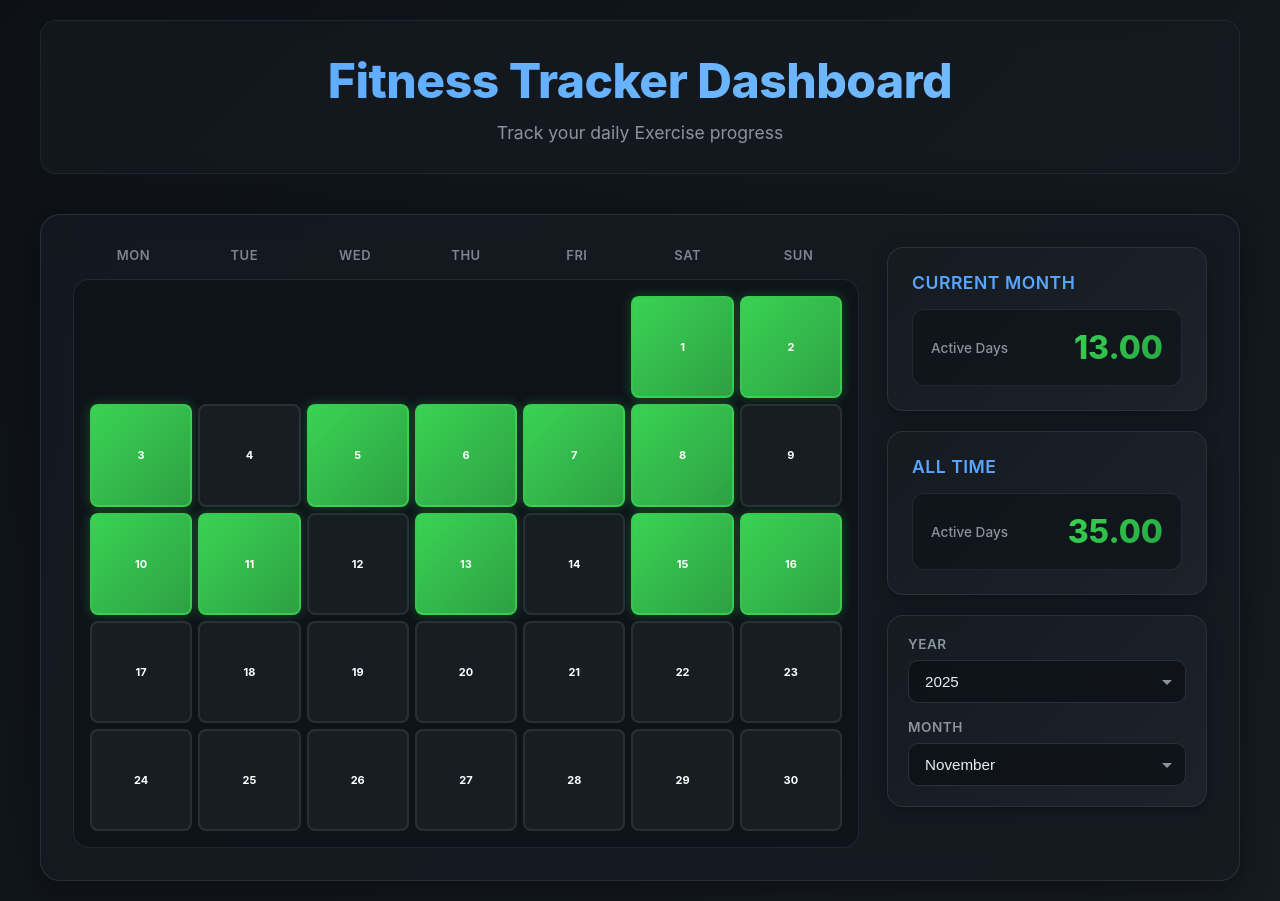
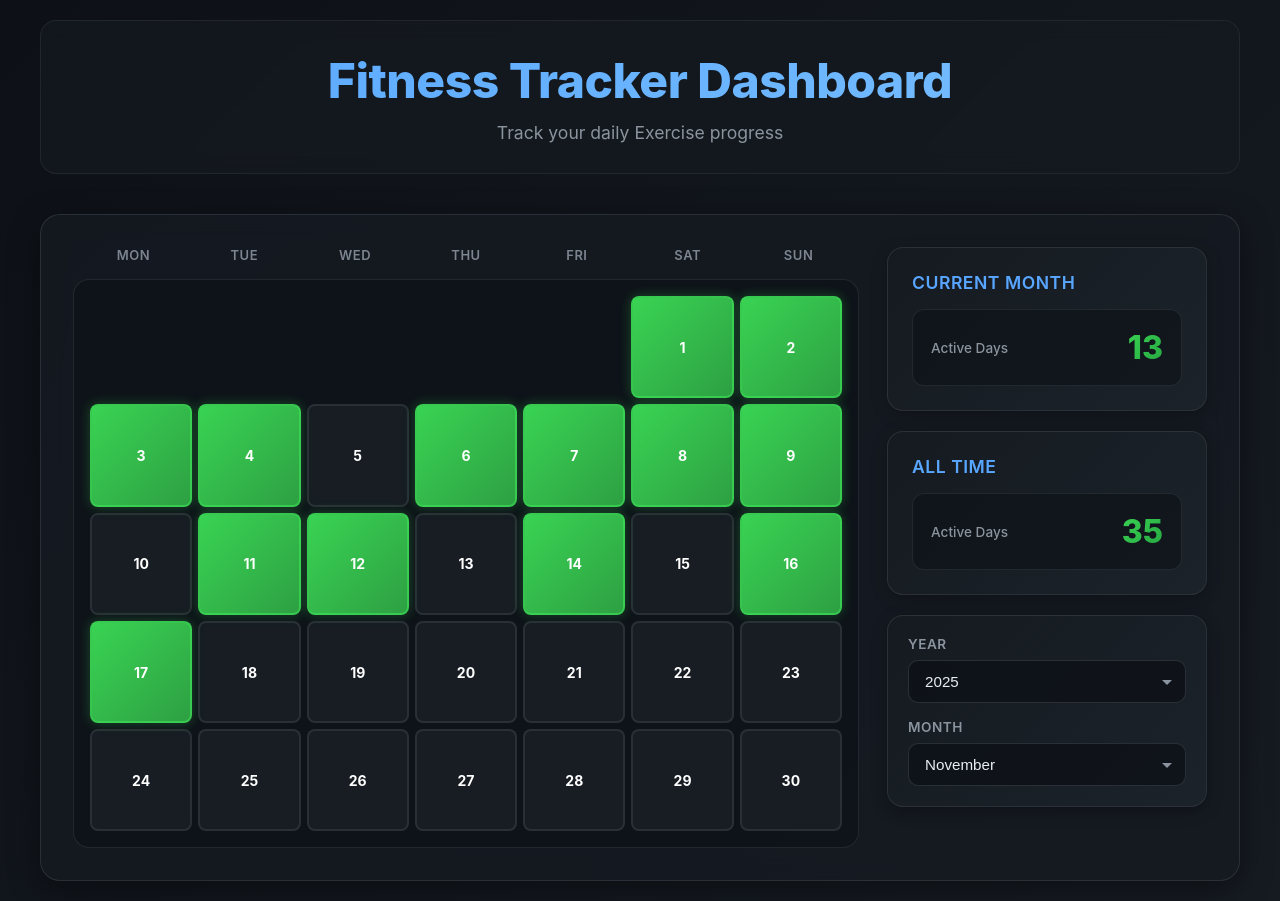
Before and after one commit to vincent-sjh/Tracker_for_Vincent, a plain HTML site: page index.html in a window 1280 px wide. Drawn offline with Linux system fonts and the light colour scheme.

Commit message:
refactor(fitnessData): change data structure from object to array and update rendering logic

```diff
--- a/index.html
+++ b/index.html
@@ -138,28 +138,19 @@
             opacity: 1;
         }
 
-        /* Exercise Color Scheme - Enhanced */
-        .exercise-0 {
-            background: rgba(48, 54, 61, 0.3);
-            border-color: rgba(139, 148, 158, 0.15);
-        }
-        .exercise-1 {
-            background: linear-gradient(135deg, #0e4429 0%, #0a3320 100%);
-            border-color: rgba(57, 211, 83, 0.3);
-        }
-        .exercise-2 {
-            background: linear-gradient(135deg, #006d32 0%, #005429 100%);
-            border-color: rgba(57, 211, 83, 0.4);
-        }
-        .exercise-3 {
-            background: linear-gradient(135deg, #26a641 0%, #1f8838 100%);
-            border-color: rgba(57, 211, 83, 0.5);
-        }
-        .exercise-4 {
+        /* Active logged day - solid green color */
+        .exercise-active {
             background: linear-gradient(135deg, #39d353 0%, #2ea043 100%);
             border-color: rgba(57, 211, 83, 0.7);
             box-shadow: 0 0 12px rgba(57, 211, 83, 0.3);
         }
+
+        /* Inactive day - muted gray */
+        .exercise-inactive {
+            background: rgba(48, 54, 61, 0.3);
+            border-color: rgba(139, 148, 158, 0.15);
+        }
+
 
         /* Sidebar */
         .sidebar {
--- a/script.js
+++ b/script.js
@@ -1,41 +1,41 @@
-// Fitness Data - Modify this object to update your tracking data
-const fitnessData = {
-  "2025-09-12": { exercise: 10},
-  "2025-09-14": { exercise: 10},
-  "2025-09-15": { exercise: 10},
-  "2025-09-17": { exercise: 10},
-  "2025-09-18": { exercise: 10},
-  "2025-09-19": { exercise: 10},
-  "2025-09-20": { exercise: 10},
-  "2025-09-23": { exercise: 10},
-  "2025-09-24": { exercise: 10},
-  "2025-09-25": { exercise: 10},
-  "2025-09-28": { exercise: 10},
-  "2025-10-10": { exercise: 10},
-  "2025-10-11": { exercise: 10},
-  "2025-10-12": { exercise: 10},
-  "2025-10-15": { exercise: 10},
-  "2025-10-16": { exercise: 10},
-  "2025-10-17": { exercise: 10},
-  "2025-10-19": { exercise: 10},
-  "2025-10-21": { exercise: 10},
-  "2025-10-22": { exercise: 10},
-  "2025-10-29": { exercise: 10},
-  "2025-10-30": { exercise: 10},
-  "2025-11-01": { exercise: 10},
-  "2025-11-02": { exercise: 10},
-  "2025-11-03": { exercise: 10},
-  "2025-11-04": { exercise: 10},
-  "2025-11-06": { exercise: 10},
-  "2025-11-07": { exercise: 10},
-  "2025-11-08": { exercise: 10},
-  "2025-11-09": { exercise: 10},
-  "2025-11-11": { exercise: 10},
-  "2025-11-12": { exercise: 10},
-  "2025-11-14": { exercise: 10},
-  "2025-11-16": { exercise: 10},
-  "2025-11-17": { exercise: 10},
-};
+// Fitness Data - Only dates matter now
+const fitnessData = [
+  "2025-09-12",
+  "2025-09-14",
+  "2025-09-15",
+  "2025-09-17",
+  "2025-09-18",
+  "2025-09-19",
+  "2025-09-20",
+  "2025-09-23",
+  "2025-09-24",
+  "2025-09-25",
+  "2025-09-28",
+  "2025-10-10",
+  "2025-10-11",
+  "2025-10-12",
+  "2025-10-15",
+  "2025-10-16",
+  "2025-10-17",
+  "2025-10-19",
+  "2025-10-21",
+  "2025-10-22",
+  "2025-10-29",
+  "2025-10-30",
+  "2025-11-01",
+  "2025-11-02",
+  "2025-11-03",
+  "2025-11-04",
+  "2025-11-06",
+  "2025-11-07",
+  "2025-11-08",
+  "2025-11-09",
+  "2025-11-11",
+  "2025-11-12",
+  "2025-11-14",
+  "2025-11-16",
+  "2025-11-17",
+];
 
 class FitnessTracker {
   constructor() {
@@ -49,7 +49,7 @@ class FitnessTracker {
   init() {
     this.setupYearSelector();
     this.setupMonthSelector();
-    this.renderHeatmaps();
+    this.renderHeatmap();
     this.updateStats();
     this.setupTooltips();
   }
@@ -57,11 +57,11 @@ class FitnessTracker {
   // Get all available years from data
   getAvailableYears() {
     const years = new Set();
-    Object.keys(this.data).forEach((dateStr) => {
+    this.data.forEach((dateStr) => {
       const [year] = dateStr.split("-").map(Number);
       years.add(year);
     });
-    return Array.from(years).sort((a, b) => b - a); // Sort descending (newest first)
+    return Array.from(years).sort((a, b) => b - a);
   }
 
   // Setup year selector
@@ -69,10 +69,8 @@ class FitnessTracker {
     const yearSelect = document.getElementById("year-select");
     const availableYears = this.getAvailableYears();
 
-    // Clear existing options
     yearSelect.innerHTML = "";
 
-    // Create year options
     availableYears.forEach((year) => {
       const option = document.createElement("option");
       option.value = year;
@@ -85,31 +83,28 @@ class FitnessTracker {
       yearSelect.appendChild(option);
     });
 
-    // Add event listener
     yearSelect.addEventListener("change", (e) => {
       this.currentYear = parseInt(e.target.value);
 
-      // Reset to first available month of the new year
       const availableMonths = this.getAvailableMonths();
       if (availableMonths.length > 0) {
         this.currentMonth = availableMonths[0];
       }
 
-      // Re-setup month selector and re-render
       this.setupMonthSelector();
-      this.renderHeatmaps();
+      this.renderHeatmap();
       this.updateStats();
       this.setupTooltips();
     });
   }
 
-  // Get available months from data
+  // Get available months from data for current year
   getAvailableMonths() {
     const months = new Set();
-    Object.keys(this.data).forEach((dateStr) => {
+    this.data.forEach((dateStr) => {
       const [year, month] = dateStr.split("-").map(Number);
       if (year === this.currentYear) {
-        months.add(month - 1); // JavaScript月份是0-based (0=Jan, 11=Dec)
+        months.add(month - 1); // Convert to 0-based month
       }
     });
     return Array.from(months).sort((a, b) => a - b);
@@ -120,19 +115,16 @@ class FitnessTracker {
     const monthSelect = document.getElementById("month-select");
     const availableMonths = this.getAvailableMonths();
 
-    // Hide all options first
     Array.from(monthSelect.options).forEach((option) => {
       option.style.display = "none";
       option.disabled = true;
     });
 
-    // Show only available months for current year
     availableMonths.forEach((monthIndex) => {
       monthSelect.options[monthIndex].style.display = "block";
       monthSelect.options[monthIndex].disabled = false;
     });
 
-    // Set first available month as current if current month has no data
     if (
       !availableMonths.includes(this.currentMonth) &&
       availableMonths.length > 0
@@ -140,16 +132,13 @@ class FitnessTracker {
       this.currentMonth = availableMonths[0];
     }
 
-    // Set current month as selected
     if (availableMonths.includes(this.currentMonth)) {
       monthSelect.value = this.currentMonth;
     }
 
-    // Add event listener (remove existing ones first)
     const newMonthSelect = monthSelect.cloneNode(true);
     monthSelect.parentNode.replaceChild(newMonthSelect, monthSelect);
 
-    // Re-setup available months display
     Array.from(newMonthSelect.options).forEach((option) => {
       option.style.display = "none";
       option.disabled = true;
@@ -164,59 +153,26 @@ class FitnessTracker {
 
     newMonthSelect.addEventListener("change", (e) => {
       this.currentMonth = parseInt(e.target.value);
-      this.renderHeatmaps();
+      this.renderHeatmap();
       this.updateStats();
       this.setupTooltips();
     });
   }
 
-  // Get score level (0-4) based on value (0-10)
-  getScoreLevel(value) {
-    if (value === 0) return 0;
-    if (value <= 2) return 1;
-    if (value <= 4) return 2;
-    if (value <= 7) return 3;
-    return 4;
+  // Calculate day of week
+  getDayOfWeek(year, month, day) {
+    const date = new Date(year, month, day);
+    const dayOfWeek = date.getDay();
+    return dayOfWeek === 0 ? 7 : dayOfWeek;
   }
 
-  // Generate dates for a specific month
-  generateMonthDates(year, month) {
-    const dates = [];
-    const daysInMonth = new Date(year, month + 1, 0).getDate();
-
-    for (let day = 1; day <= daysInMonth; day++) {
-      dates.push(new Date(year, month, day));
-    }
-
-    return dates;
-  }
-
-  // Calculate day of week using reference date: 2025-09-07 is Sunday
-  getDayOfWeek(year, month, day) {
-    // IMPORTANT: JavaScript Date constructor uses 0-based months
-    // So month parameter here is already 0-based (0=Jan, 1=Feb, ..., 8=Sep)
-    const referenceDate = new Date(2025, 8, 7); // 2025-09-07 (September 7, 2025) - Sunday
-    const targetDate = new Date(year, month, day); // month is already 0-based
-
-    // Calculate difference in days
-    const timeDiff = targetDate.getTime() - referenceDate.getTime();
-    const daysDiff = Math.floor(timeDiff / (1000 * 60 * 60 * 24));
-
-    // Reference date (Sept 7, 2025) is Sunday
-    // Get day of week (0 = Sunday, 1 = Monday, ..., 6 = Saturday)
-    let standardDayOfWeek = ((daysDiff % 7) + 7) % 7;
-
-    // Convert to our Monday-first system (Monday=1, ..., Sunday=7)
-    if (standardDayOfWeek === 0) {
-      return 7; // Sunday
-    } else {
-      return standardDayOfWeek; // Monday=1, Tuesday=2, ..., Saturday=6
-    }
-  }
-
-  // Format date as YYYY-MM-DD
+  // Format date as YYYY-MM-DD (fix timezone issue)
   formatDate(date) {
-    return date.toISOString().split("T")[0];
+    // Pad month and day with leading zeros
+    const year = date.getFullYear();
+    const month = String(date.getMonth() + 1).padStart(2, "0");
+    const day = String(date.getDate()).padStart(2, "0");
+    return `${year}-${month}-${day}`;
   }
 
   // Get day name
@@ -229,9 +185,14 @@ class FitnessTracker {
     return date.toLocaleDateString("en-US", { month: "short" });
   }
 
-  // Render a single heatmap for the current month
-  renderHeatmap(containerId, type) {
-    const container = document.getElementById(containerId);
+  // Check if date exists in data
+  isDateLogged(dateStr) {
+    return this.data.includes(dateStr);
+  }
+
+  // Render exercise heatmap for the current month
+  renderHeatmap() {
+    const container = document.getElementById("exercise-heatmap");
     container.innerHTML = "";
 
     const daysInMonth = new Date(
@@ -240,90 +201,42 @@ class FitnessTracker {
       0,
     ).getDate();
 
-    // Calculate what day of the week the 1st falls on using our reference date
     const startDayOfWeek = this.getDayOfWeek(
       this.currentYear,
       this.currentMonth,
       1,
     );
 
-    // Calculate how many empty cells we need before the 1st
     const emptyCellsBefore = startDayOfWeek - 1;
-
-    // Calculate total rows needed
     const totalCells = emptyCellsBefore + daysInMonth;
     const totalRows = Math.ceil(totalCells / 7);
 
-    // Create grid with proper number of cells
     for (let i = 0; i < totalRows * 7; i++) {
       const cell = document.createElement("div");
       cell.className = "heatmap-cell";
 
-      // Calculate the day of month for this position
       const dayOfMonth = i - emptyCellsBefore + 1;
 
       if (dayOfMonth >= 1 && dayOfMonth <= daysInMonth) {
-        // Valid day in the month
         const date = new Date(this.currentYear, this.currentMonth, dayOfMonth);
         const dateStr = this.formatDate(date);
 
-        // Adjust date string by adding one day to match fitnessData format
-        const adjustedDate = new Date(
-          this.currentYear,
-          this.currentMonth,
-          dayOfMonth + 1,
-        );
-        const adjustedDateStr = this.formatDate(adjustedDate);
-        const dayData = this.data[adjustedDateStr];
-
-        let value = 0;
-        if (dayData) {
-          if (type === "overall") {
-            value = Math.round(
-              (dayData.exercise + dayData.calorie + dayData.discipline) / 3,
-            );
-          } else {
-            value = dayData[type] || 0;
-          }
-
-          // Fill with color based on score level
-          cell.classList.add(`${type}-${this.getScoreLevel(value)}`);
-
-          // Set data attributes for tooltip
-          cell.dataset.exercise = dayData.exercise;
-          cell.dataset.calorie = dayData.calorie;
-          cell.dataset.discipline = dayData.discipline;
-          cell.dataset.overall = Math.round(
-            (dayData.exercise + dayData.calorie + dayData.discipline) / 3,
-          );
+        // Check if date is logged
+        if (this.isDateLogged(dateStr)) {
+          cell.classList.add("exercise-active");
+          cell.dataset.logged = "true";
         } else {
-          // No data for this day - show empty state with border only
-          cell.classList.add(`${type}-0`);
-          cell.dataset.exercise = 0;
-          cell.dataset.calorie = 0;
-          cell.dataset.discipline = 0;
-          cell.dataset.overall = 0;
+          cell.classList.add("exercise-inactive");
+          cell.dataset.logged = "false";
         }
 
-        // Set common data attributes
         cell.dataset.date = dateStr;
-        cell.dataset.value = value;
-        cell.dataset.type = type;
         cell.dataset.dayName = this.getDayName(date);
         cell.dataset.monthName = this.getMonthName(date);
         cell.dataset.day = dayOfMonth;
 
-        // Add day number display
         cell.textContent = dayOfMonth;
-        cell.style.fontSize = "11px";
-        cell.style.fontWeight = "bold";
-        cell.style.color = "#fff";
-        cell.style.display = "flex";
-        cell.style.alignItems = "center";
-        cell.style.justifyContent = "center";
-        cell.style.position = "relative";
       } else {
-        // Empty cell for padding (before month start or after month end)
         cell.style.visibility = "hidden";
       }
 
@@ -331,52 +244,37 @@ class FitnessTracker {
     }
   }
 
-  // Render all heatmaps -> 修改为只渲染 exercise heatmap
-  renderHeatmaps() {
-    this.renderHeatmap("exercise-heatmap", "exercise");
-    // calorie/discipline/overall heatmaps removed
-  }
-
-  // Calculate statistics for current month: count days where exercise > 0
+  // Calculate statistics for current month: count logged days
   calculateCurrentMonthStats() {
-    const monthData = Object.entries(this.data).filter(([dateStr]) => {
+    const monthData = this.data.filter((dateStr) => {
       const [year, month] = dateStr.split("-").map(Number);
       return year === this.currentYear && (month - 1) === this.currentMonth;
     });
 
-    const exerciseDaysCount = monthData.reduce((acc, [, data]) => {
-      return acc + ((data && Number(data.exercise) > 0) ? 1 : 0);
-    }, 0);
-
     return {
-      exerciseDays: exerciseDaysCount.toFixed(2) // 两位小数显示
+      activeDays: monthData.length
     };
   }
 
-  // Calculate all-time statistics: count days where exercise > 0
+  // Calculate all-time statistics: count all logged days
   calculateAllTimeStats() {
-    const values = Object.values(this.data);
-    const exerciseDaysCount = values.reduce((acc, data) => {
-      return acc + ((data && Number(data.exercise) > 0) ? 1 : 0);
-    }, 0);
-
     return {
-      exerciseDays: exerciseDaysCount.toFixed(2) // 两位小数显示
+      activeDays: this.data.length
     };
   }
 
-  // Update statistics display (只更新 exercise 计数)
+  // Update statistics display
   updateStats() {
     const currentStats = this.calculateCurrentMonthStats();
     const allTimeStats = this.calculateAllTimeStats();
 
     const curEl = document.getElementById("current-exercise-days");
     const allEl = document.getElementById("all-exercise-days");
-    if (curEl) curEl.textContent = currentStats.exerciseDays;
-    if (allEl) allEl.textContent = allTimeStats.exerciseDays;
+    if (curEl) curEl.textContent = currentStats.activeDays;
+    if (allEl) allEl.textContent = allTimeStats.activeDays;
   }
 
-  // Setup tooltip functionality - show only exercise
+  // Setup tooltip functionality
   setupTooltips() {
     const cells = document.querySelectorAll(".heatmap-cell");
 
@@ -387,18 +285,17 @@ class FitnessTracker {
         const dayName = target.dataset.dayName || "";
         const monthName = target.dataset.monthName || "";
         const day = target.dataset.day || "";
-        const exercise = target.dataset.exercise || "0";
+        const isLogged = target.dataset.logged === "true";
 
         let formattedDate = "";
         if (date) {
           const parts = date.split("-");
-          // 直接使用 dataset.day 而不是从 date 字符串解析
           formattedDate = `${dayName}, ${monthName} ${day}, ${parts[0]}`;
         }
 
         this.tooltip.innerHTML = `
           <div class="tooltip-date">${formattedDate}</div>
-          <div class="tooltip-value">Exercise: ${exercise}/10</div>
+          <div class="tooltip-value">${isLogged ? "✓ Active" : "Inactive"}</div>
         `;
 
         this.tooltip.style.display = "block";
@@ -414,12 +311,10 @@ class FitnessTracker {
   updateTooltipPosition(e) {
     const tooltipRect = this.tooltip.getBoundingClientRect();
     const viewportWidth = window.innerWidth;
-    const viewportHeight = window.innerHeight;
 
     let left = e.pageX + 10;
     let top = e.pageY - 10;
 
-    // Adjust if tooltip goes off screen
     if (left + tooltipRect.width > viewportWidth) {
       left = e.pageX - tooltipRect.width - 10;
     }
```
